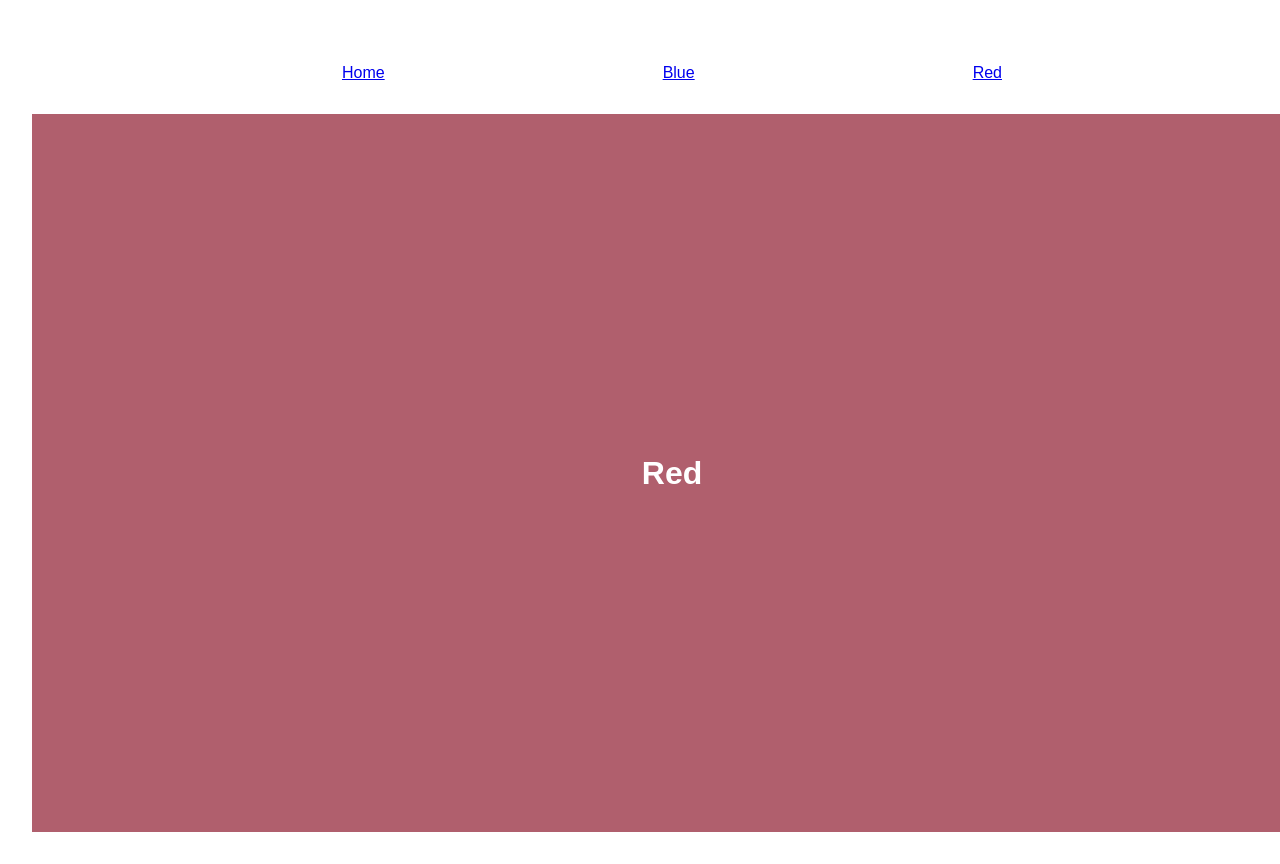
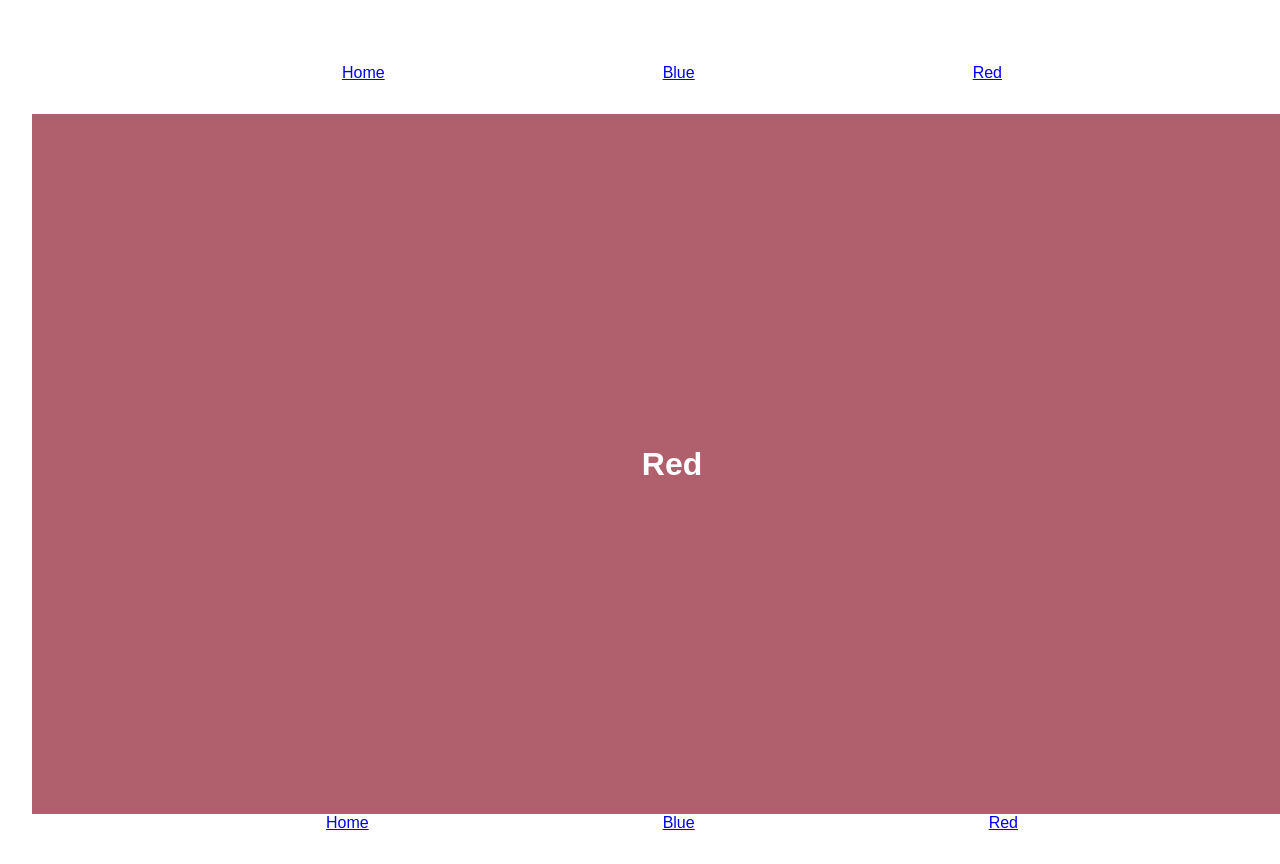
Before and after one commit to ChuangStephanie/ReactRouter, a React (Vite) app: page /red in a window 1280 px wide. Shown: the top 864 px of the page. Built offline with nearby package versions, Linux system fonts and the light colour scheme; the HTML template or start-up script is replaced by a standard one.

Commit message:
footer with links created

```diff
--- a/src/App.jsx
+++ b/src/App.jsx
@@ -4,6 +4,7 @@ import Blue from "./components/Blue";
 import Red from "./components/Red";
 import Home from "./components/Home";
 import NavBar from "./components/Nav";
+import Footer from "./components/Footer";
 
 function App() {
   return (
@@ -17,6 +18,7 @@ function App() {
             <Route path="/red" element={<Red />} />
           </Routes>
         </div>
+        <Footer />
       </div>
     </>
   );
--- /dev/null
+++ b/src/components/Footer.jsx
@@ -0,0 +1,13 @@
+import { Link } from "react-router-dom";
+
+export default function Footer() {
+  return (
+    <footer>
+      <div id="footer">
+        <Link to="/">Home</Link>
+        <Link to="/blue">Blue</Link>
+        <Link to="/red">Red</Link>
+      </div>
+    </footer>
+  );
+}
--- a/src/index.css
+++ b/src/index.css
@@ -24,6 +24,11 @@ body > div {
   justify-content: space-evenly;
 }
 
+#footer {
+  display: flex;
+  justify-content: space-evenly;
+}
+
 #main-section {
   flex-grow: 1;
 }
@@ -37,7 +42,7 @@ body > div {
 
 .home {
   background-color: aquamarine;
-  color:cornflowerblue
+  color: cornflowerblue;
 }
 
 .red {
```
